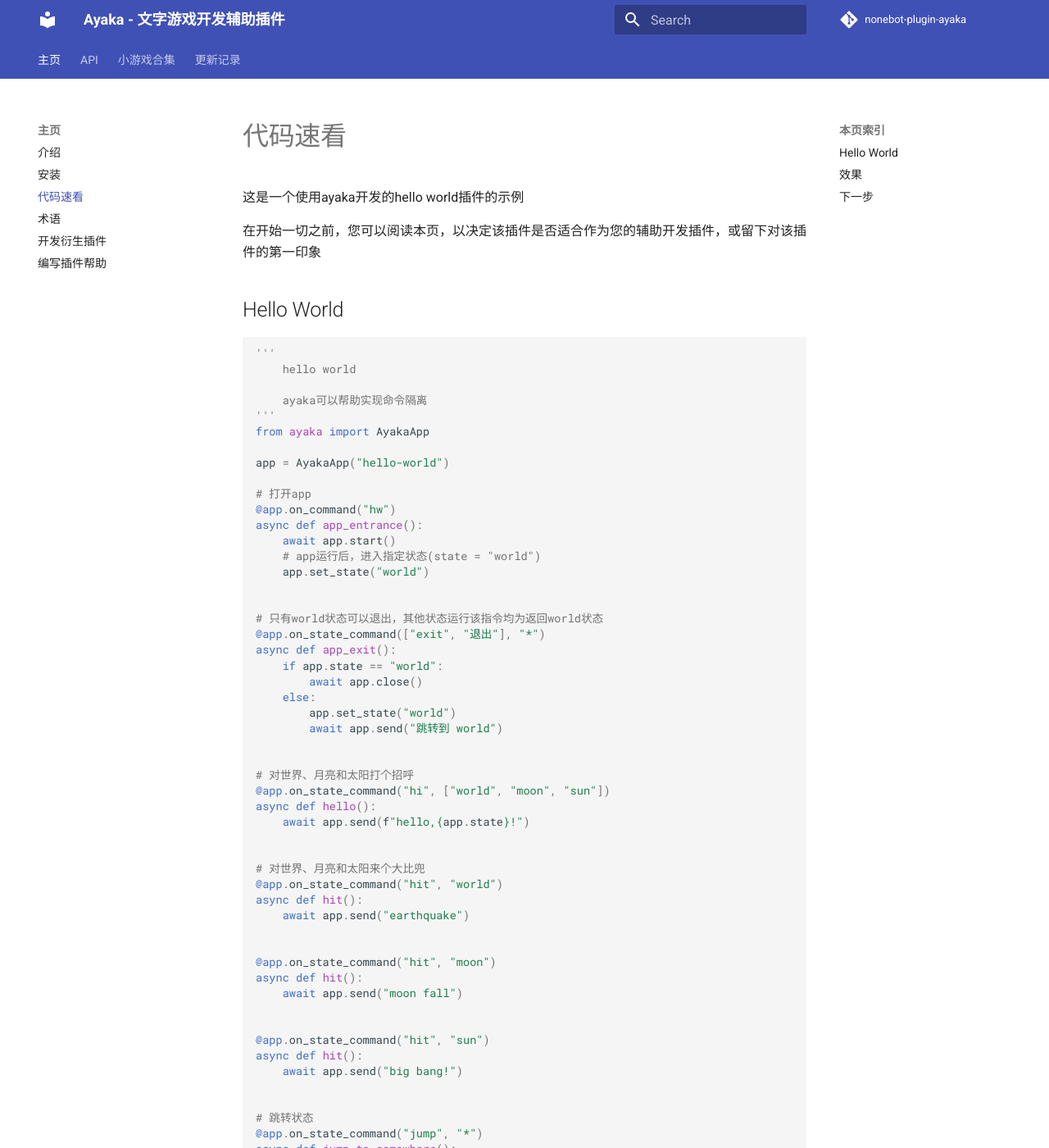
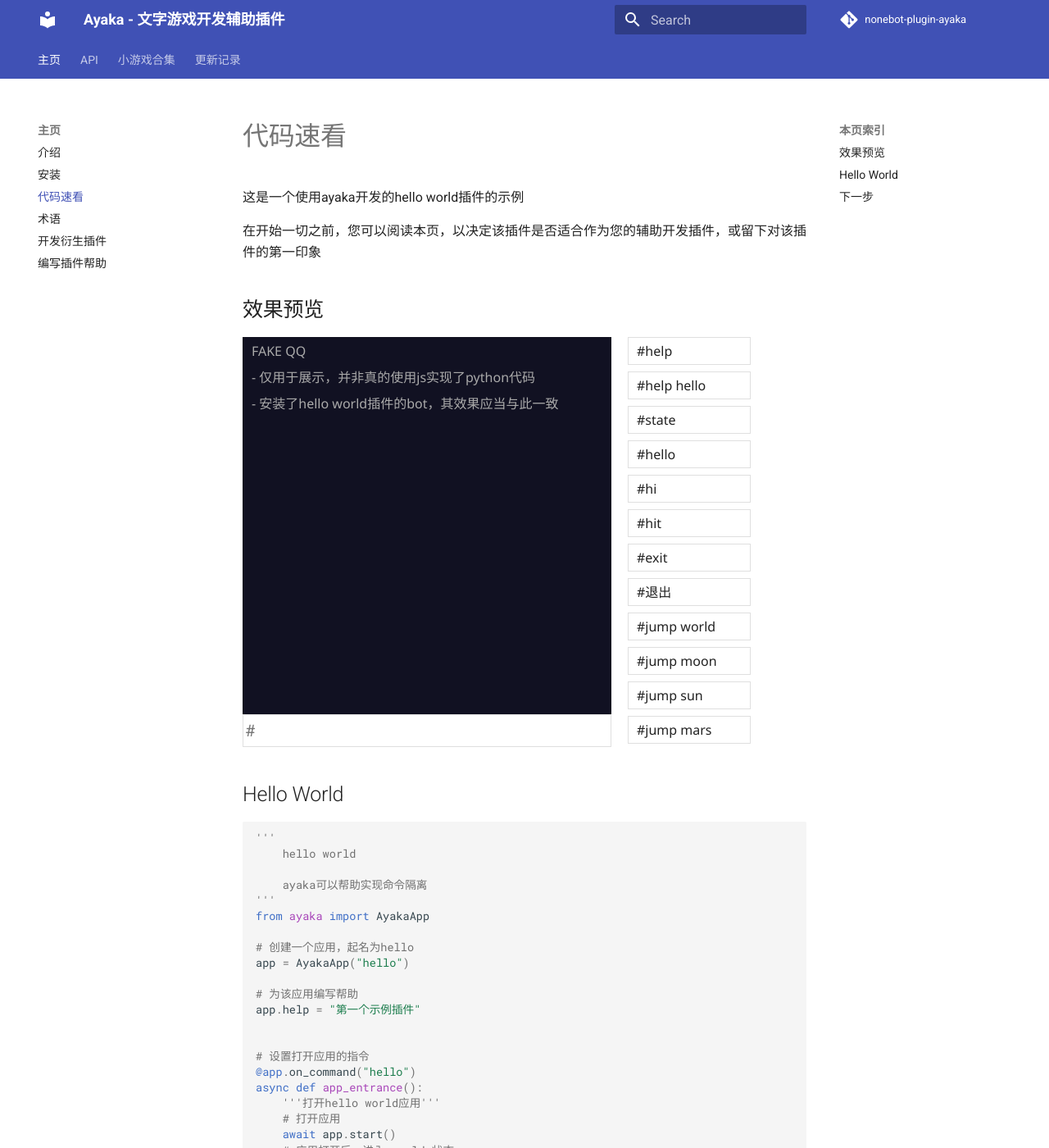
Before and after one commit to bridgeL/ayaka_doc, an MkDocs documentation site: the page built from docs/hello.md, in a window 1280 px wide and 1400 px high. Shown: the whole window at 82% size. Built offline with MkDocs 1.6.1 and Material for MkDocs 9.7.7, drawn with Linux system fonts in a browser that asks for light colours; comment, search, counter and statistics services are not loaded; some of the changed text lies outside the part shown.

Commit message:
better hello world

````diff
--- /dev/null
+++ b/docs/fake-qq/main.js
@@ -0,0 +1,162 @@
+window.onload = function () {
+    const frame = document.querySelector("#fake-qq");
+    if (!frame) return;
+
+    // 屏幕
+    const screen = frame.querySelector(".screen");
+    const add_message = function (text, color) {
+        let el = document.createElement("div");
+        el.className = "message";
+        el.innerHTML = text;
+        el.style.color = color;
+        screen.appendChild(el);
+        screen.scrollTop = screen.scrollHeight;
+    };
+
+
+    // 核心逻辑
+    const HELLO_WORLD = {
+        open: false,
+        state: "",
+        separate: function (cmd) {
+            if (!cmd || cmd[0] != "#") return;
+            cmd = cmd + " ";
+            let items = cmd.slice(1).split(" ", 2);
+            return items;
+        },
+        send: function (text) {
+            text.split("\n").forEach(t => add_message(t, "#fff"));
+        },
+        deal: function (cmd) {
+            // 注意，这里代码是乱写的，只为了快速实现效果，但是逻辑不一定对
+            let arg;
+            [cmd, arg] = this.separate(cmd);
+            if (cmd == "help") this.deal_help(arg);
+            if (cmd == "state") this.deal_state();
+            if (cmd == "hi" || cmd == "hello") this.deal_hi();
+            if (cmd == "hello") this.deal_hello();
+            if (cmd == "hit") this.deal_hit();
+            if (cmd == "exit" || cmd == "退出") this.deal_exit();
+            if (cmd == "jump") this.deal_jump(arg);
+        },
+        deal_help: function (arg) {
+            if (!this.open) {
+                if (arg == "hello") this.send(`第一个示例插件
+- hello 打开hello world应用
+[*]
+- exit/退出 返回到world 或 退出hello world应用
+- jump 跳转到指定的星球
+[world]
+- hi 打个招呼
+- hit 给世界来个大比兜
+[moon]
+- hi 打个招呼
+- hit 给月亮来个大比兜
+[sun]
+- hi 打个招呼
+- hit 给太阳来个大比兜
+`);
+                else if (!arg) {
+                    this.send("使用帮助时提供参数可以展示进一步信息");
+                    this.send(`[hello]
+第一个示例插件
+- hello 打开hello world应用
+`);
+                }
+                else this.send(`应用不存在 [${arg}]`);
+            }
+            else {
+                if (this.state == "world") this.send(`- hi 打个招呼
+- hit 给世界来个大比兜
+- exit/退出 返回到world 或 退出hello world应用
+- jump 跳转到指定的星球`);
+                else if (this.state == "moon") this.send(`- hi 打个招呼
+- hit 给月亮来个大比兜
+- exit/退出 返回到world 或 退出hello world应用
+- jump 跳转到指定的星球
+`);
+                else if (this.state == "sun") this.send(`- hi 打个招呼
+- hit 给太阳来个大比兜
+- exit/退出 返回到world 或 退出hello world应用
+- jump 跳转到指定的星球
+`);
+                else this.send(`- exit/退出 返回到world 或 退出hello world应用
+- jump 跳转到指定的星球
+`);
+            }
+        },
+        deal_state: function () {
+            if (!this.open) this.send("当前设备处于闲置状态");
+            else this.send(`正在运行应用 [hello | ${this.state}]`);
+        },
+        deal_hello: function () {
+            if (!this.open) {
+                this.open = true;
+                this.state = "world";
+                this.send("已打开应用 [hello]");
+            }
+        },
+        deal_hi: function () {
+            if (!this.open) return;
+            if (this.state == "world" || this.state == "moon" || this.state == "sun") this.send(`hello, ${this.state}!`);
+        },
+        deal_hit: function () {
+            if (!this.open) return;
+            if (this.state == "world") this.send("earthquake");
+            if (this.state == "moon") this.send("moon fall");
+            if (this.state == "sun") this.send("big bang!");
+        },
+        deal_exit: function () {
+            if (!this.open) return;
+            if (this.state != "world") this.deal_jump("world");
+            else {
+                this.open = false;
+                this.send("已关闭应用 [hello]");
+            }
+        },
+        deal_jump: function (arg) {
+            this.send(`跳转到 ${arg}`);
+            this.state = arg;
+        },
+    };
+
+
+
+    // 输入框
+    const input = frame.querySelector("input");
+    const input_check = function () {
+        if (!input.value) input.value = "#";
+        else if (input.value[0] != "#") input.value = "#" + input.value;
+    };
+    const input_send = function (e) {
+        if (e.key == "Enter") {
+            let cmd = input.value;
+            add_message(cmd, "#0f0");
+            setTimeout(function () { HELLO_WORLD.deal(cmd); }, 300);
+            input.value = "#";
+        }
+    };
+    const input_blur = function () {
+        if (input.value == "#") input.value = "";
+    };
+    input.addEventListener("click", input_check);
+    input.addEventListener("keyup", input_send);
+    input.addEventListener("blur", input_blur);
+
+    // 快捷输入
+    const cmd_list = frame.querySelector(".command-list");
+    const cmds = ["#help", "#help hello", "#state", "#hello",
+        "#hi", "#hit", "#exit", "#退出", "#jump world", "#jump moon",
+        "#jump sun", "#jump mars"];
+    cmds.forEach(cmd => {
+        let el = document.createElement("div");
+        el.className = "command";
+        el.innerHTML = cmd;
+        const cmd_input = function () {
+            input.value = cmd;
+            input.focus();
+        };
+        el.addEventListener("click", cmd_input);
+        cmd_list.appendChild(el);
+    });
+};
--- /dev/null
+++ b/docs/fake-qq/style.css
@@ -0,0 +1,51 @@
+#fake-qq {
+    font-family: 'Segoe UI', Tahoma, Geneva, Verdana, sans-serif;
+    display: grid;
+    grid-template-columns: 450px auto;
+    gap: 20px;
+}
+
+#fake-qq .screen {
+    width: 100%;
+    height: 460px;
+    border: 1px #00000020 solid;
+    background: #112;
+    overflow-y: auto;
+    color: #aaa;
+}
+
+#fake-qq .message {
+    line-height: 32px;
+    padding: 0 10px;
+    cursor: default;
+    white-space: pre;
+}
+
+#fake-qq .message:hover {
+    background: #444;
+}
+
+#fake-qq input {
+    width: 100%;
+    height: 40px;
+    font-size: 20px;
+    border: 1px #00000020 solid;
+}
+
+#fake-qq .command-list {
+    width: 150px;
+    display: flex;
+    flex-direction: column;
+    gap: 8px;
+}
+
+#fake-qq .command {
+    line-height: 32px;
+    cursor: pointer;
+    border: 1px #00000020 solid;
+    padding-left: 10px;
+}
+
+#fake-qq .command:hover {
+    background: #eee;
+}
--- a/docs/hello.md
+++ b/docs/hello.md
@@ -4,10 +4,23 @@
 
 在开始一切之前，您可以阅读本页，以决定该插件是否适合作为您的辅助开发插件，或留下对该插件的第一印象
 
+## 效果预览
+
+<div id="fake-qq">
+    <div>
+        <div class="screen">
+            <div class="message">FAKE QQ</div>
+            <div class="message">- 仅用于展示，并非真的使用js实现了python代码</div>
+            <div class="message">- 安装了hello world插件的bot，其效果应当与此一致</div>
+        </div>
+        <input placeholder="#">
+    </div>
+    <div class="command-list"></div>
+</div>
+
 ## Hello World
 
 ``` py
-
 '''
     hello world
 
@@ -15,65 +28,78 @@
 '''
 from ayaka import AyakaApp
 
-app = AyakaApp("hello-world")
+# 创建一个应用，起名为hello
+app = AyakaApp("hello")
 
-# 打开app
-@app.on_command("hw")
+# 为该应用编写帮助
+app.help = "第一个示例插件"
+
+
+# 设置打开应用的指令
+@app.on_command("hello")
 async def app_entrance():
+    '''打开hello world应用'''
+    # 打开应用
     await app.start()
-    # app运行后，进入指定状态(state = "world")
+    # 应用打开后，进入 world 状态
     app.set_state("world")
 
 
-# 只有world状态可以退出，其他状态运行该指令均为返回world状态
+# 设置关闭应用的指令
 @app.on_state_command(["exit", "退出"], "*")
 async def app_exit():
+    '''返回到world 或 退出hello world应用'''
+    # 只有world状态时可以关闭应用
     if app.state == "world":
+        # 关闭应用
         await app.close()
+
+    # 若在其他状态下，则先返回到world状态
     else:
         app.set_state("world")
         await app.send("跳转到 world")
 
 
-# 对世界、月亮和太阳打个招呼
-@app.on_state_command("hi", ["world", "moon", "sun"])
+@app.on_state_command(["hi", "hello"], ["world", "moon", "sun"])
 async def hello():
-    await app.send(f"hello,{app.state}!")
+    '''打个招呼'''
+    # 发送hello world/moon/sun
+    await app.send(f"hello, {app.state}!")
 
 
-# 对世界、月亮和太阳来个大比兜
 @app.on_state_command("hit", "world")
 async def hit():
+    '''给世界来个大比兜'''
     await app.send("earthquake")
 
 
 @app.on_state_command("hit", "moon")
 async def hit():
+    '''给月亮来个大比兜'''
     await app.send("moon fall")
 
 
 @app.on_state_command("hit", "sun")
 async def hit():
+    '''给太阳来个大比兜'''
     await app.send("big bang!")
 
 
-# 跳转状态
 @app.on_state_command("jump", "*")
 async def jump_to_somewhere():
+    '''跳转到指定的星球'''
+    # 应用自动解析jump指令所在的消息，提取出其中的参数
     if not app.arg:
         await app.send("没有参数！")
+
     else:
         next_state = str(app.arg)
+
+        # 修改状态
         app.set_state(next_state)
-        await app.send(f"跳转到 [{next_state}]")
+        await app.send(f"跳转到 {next_state}")
+
 ```
-
-## 效果
-
-state指令的响应是由ayaka内置插件实现的，无需关心实现细节
-
-<img src="../1.png" width="400">
-
 
 ## 下一步
 
--- a/mkdocs.yml
+++ b/mkdocs.yml
@@ -36,3 +36,7 @@ markdown_extensions:
   - toc:
       title: 本页索引
       permalink: true
+extra_javascript:
+  - fake-qq/main.js
+extra_css:
+  - fake-qq/style.css
````
Also changed, not shown: docs/term.md (+3 -3 lines).
